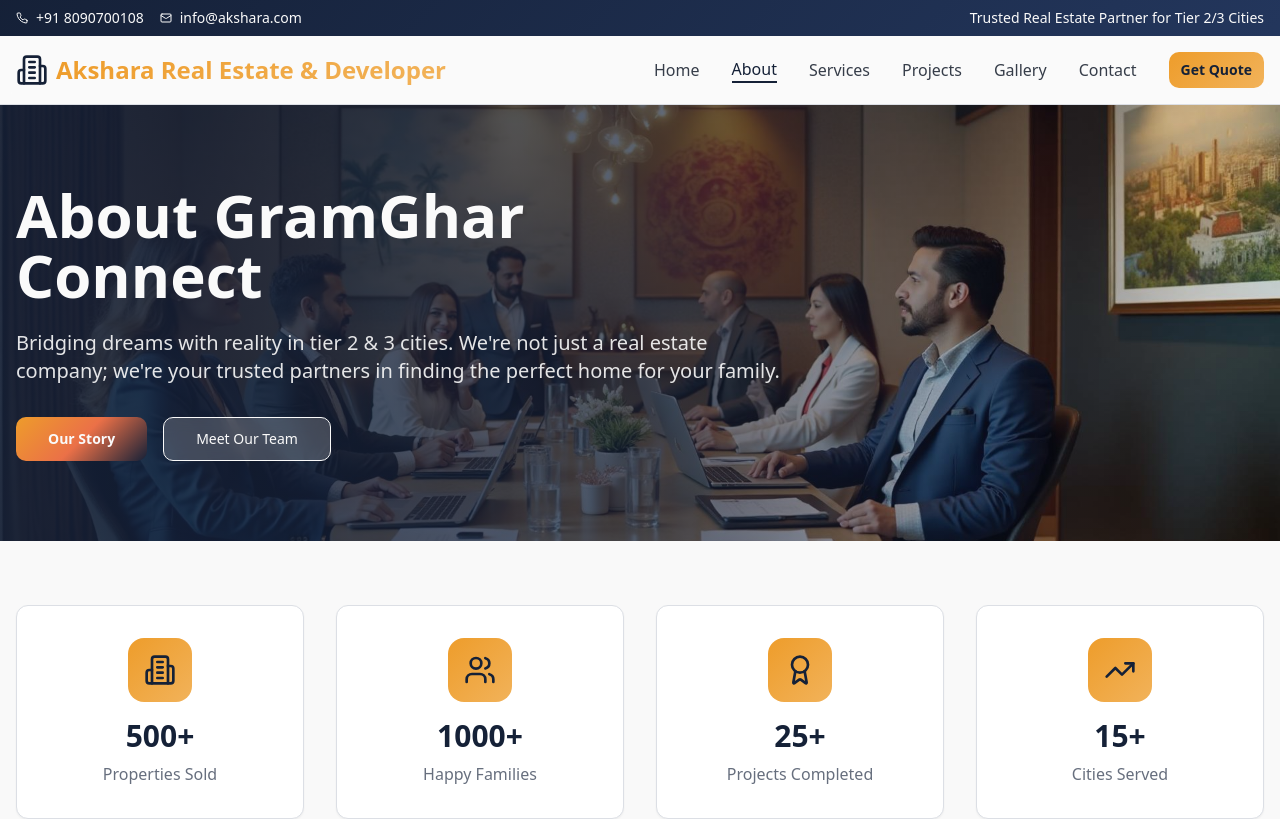
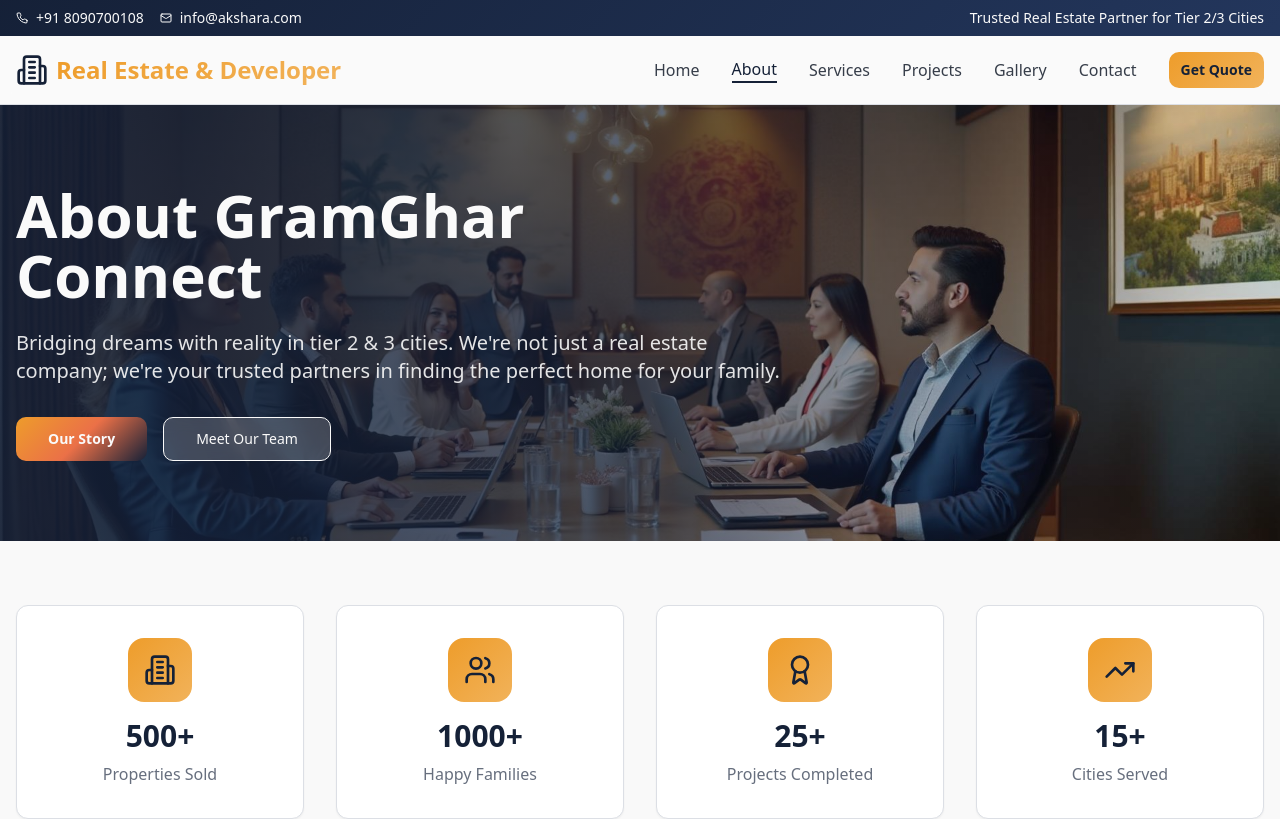
Before and after one commit to AkhilllYadav02/gram-ghar-connect, a React (Vite) app: page /about in a window 1280 px wide. Shown: the top 819 px of the page. Built offline with nearby package versions, Linux system fonts and the light colour scheme.

Commit message:
Update Header.tsx

```diff
--- a/src/components/Header.tsx
+++ b/src/components/Header.tsx
@@ -46,7 +46,7 @@ const Header = () => {
           <Link to="/" className="flex items-center gap-2 text-2xl font-bold text-primary">
             <Building2 className="h-8 w-8" />
             <span className="bg-gradient-warm bg-clip-text text-transparent">
-              Akshara Real Estate & Developer
+              Real Estate & Developer
             </span>
           </Link>
 
```
